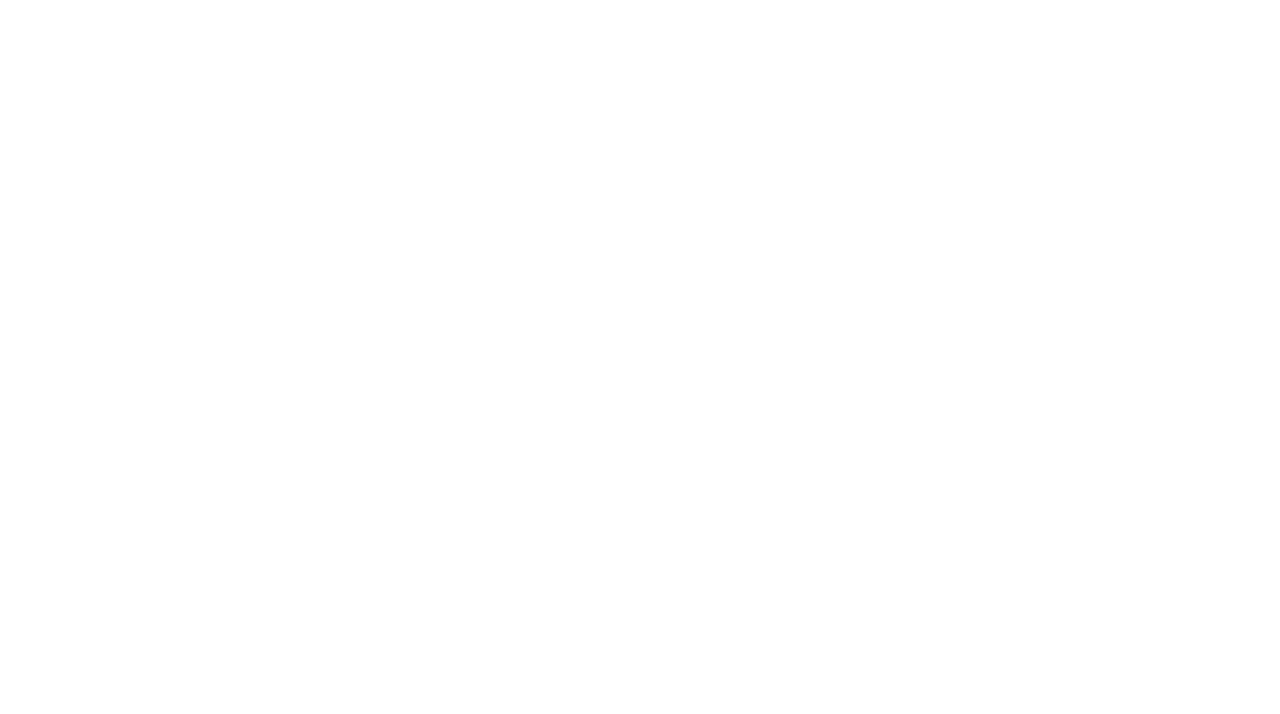
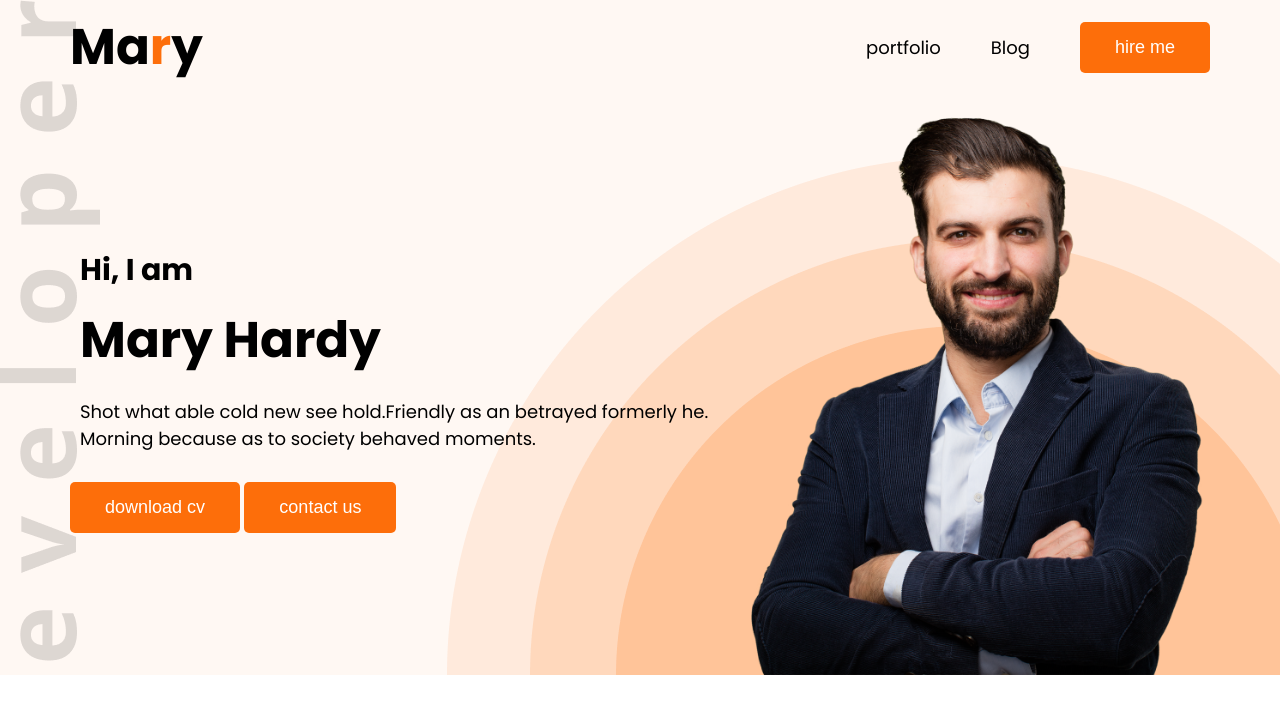
Before and after one commit to AdrianAhmed/portfolio-site, a plain HTML site: page index.html in a window 1280 px wide. Drawn offline with Linux system fonts and the light colour scheme.

Commit message:
portfolio header code added

```diff
--- a/index.html
+++ b/index.html
@@ -3,9 +3,36 @@
 <head>
     <meta charset="UTF-8">
     <meta name="viewport" content="width=device-width, initial-scale=1.0">
-    <title>Document</title>
+    <title>portfolio website design</title>
+    <link rel="preconnect" href="https://fonts.googleapis.com">
+<link rel="preconnect" href="https://fonts.gstatic.com" crossorigin>
+<link href="https://fonts.googleapis.com/css2?family=Poppins:ital,wght@0,400;0,500;0,600;0,700;0,800;1,400;1,700;1,800&display=swap" rel="stylesheet">
+
+    <link rel="stylesheet" href="style.css">
 </head>
 <body>
+    <header>
+        <nav>
+           <h1>Ma<span class="text-style">r</span>y</h1>
+             <ul>
+                <li><a href="#">portfolio</a></li>
+                <li><a href="#">Blog</a></li>
+                <li></li><button class="btn">hire me</button></li>
+             </ul>
+        </nav>
+       <div class="container">
+        <div class="content-box">
+            <h3>Hi, I am</h3>
+            <h1>Mary Hardy</h1>
+            <p>Shot what able cold new see hold.Friendly as an betrayed formerly he. Morning because as to society behaved moments.</p>
+            <button type="button" class="btn">download cv</button>
+            <button class="btn">contact us</button>
+        </div>
+        <img src="images/hardy.png" alt="">
+       </div>
 
+    </header>
+    <main></main>
+    <footer></footer>
 </body>
 </html>
--- a/style.css
+++ b/style.css
@@ -0,0 +1,74 @@
+*{
+
+    margin: 0;
+    padding: 0;
+}
+body{
+    font-family: 'Poppins', sans-serif;
+}
+.btn{
+    padding: 15px 35px;
+    font-size: 18px;
+    color: #fff;
+    background-color: #fd6e0a;
+    border: none;
+    border-radius: 5px;
+}
+header{
+    background-color: #FFF8F3;
+    background-image: url("images/header_bg.png"), url("images/developer.png");
+    background-repeat: no-repeat;
+    background-position: bottom right, top left;
+}
+.text-style{
+    color: #fd6e0a;
+}
+nav{
+    display: flex;
+    width: 1140px;
+    align-items: center;
+    justify-content: space-between;
+    margin: 0 auto;
+    padding: 10px 0px;
+}
+nav h1{
+    font-size: 50px;
+}
+nav ul{
+    display: flex;
+    align-items: center;
+}
+nav ul li{
+    margin-left: 50px;
+    list-style-type: none;
+}
+nav ul li a{
+    text-decoration: none;
+    color: black;
+    font-size: 18px;
+}
+.container{
+    width: 1140px;
+    display: flex;
+    justify-content: space-between;
+    align-items: center;
+    margin: 0 auto;
+}
+.container img{
+    width: 600px;
+    height: 580px;
+}
+.content-box h3 {
+    font-size: 30px;
+    margin: 10px;
+}
+.content-box h1 {
+    font-size: 50px;
+    margin: 5px 0px 20px 10px;
+}
+.content-box p {
+    font-size: 18px;
+    margin: 5px 0px 30px 10px;
+}
+/* end of the header section *
+services section start/
```
Also changed, not shown: images/developer.png (added), images/hardy.png (added), images/header_bg.png (added), images/icons/facebook.png (added), images/icons/insta.png (added), images/icons/js.png (added), images/icons/mongo.png (added), images/icons/nodejs.png (added), images/icons/react.png (added), images/icons/twitter.png (added).
